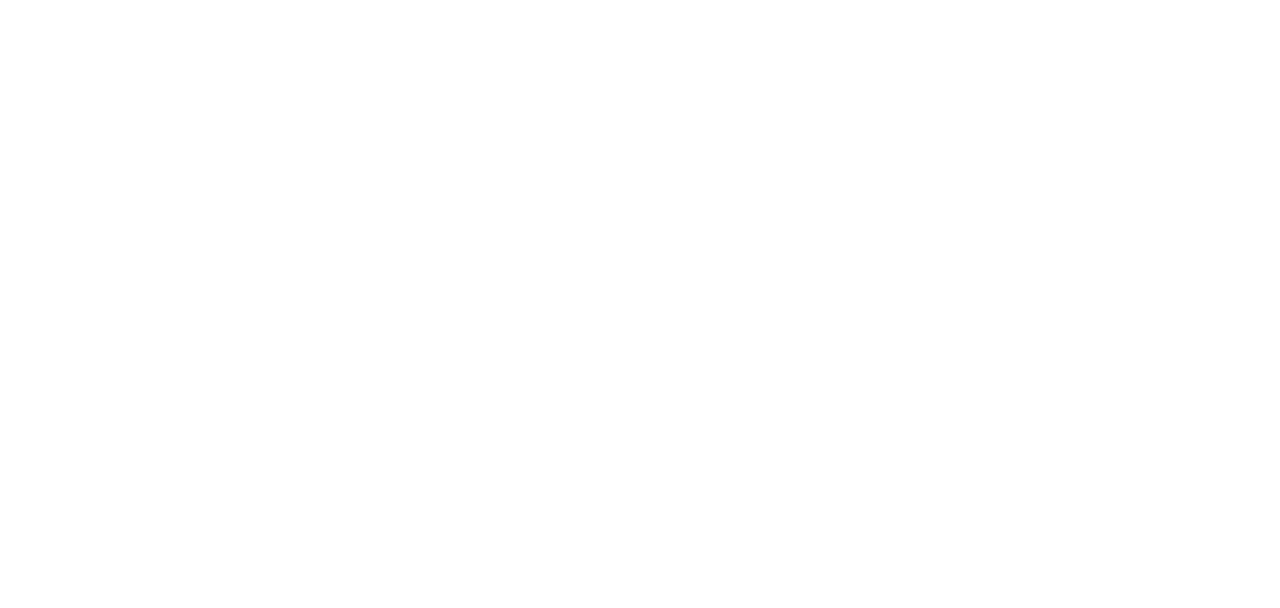
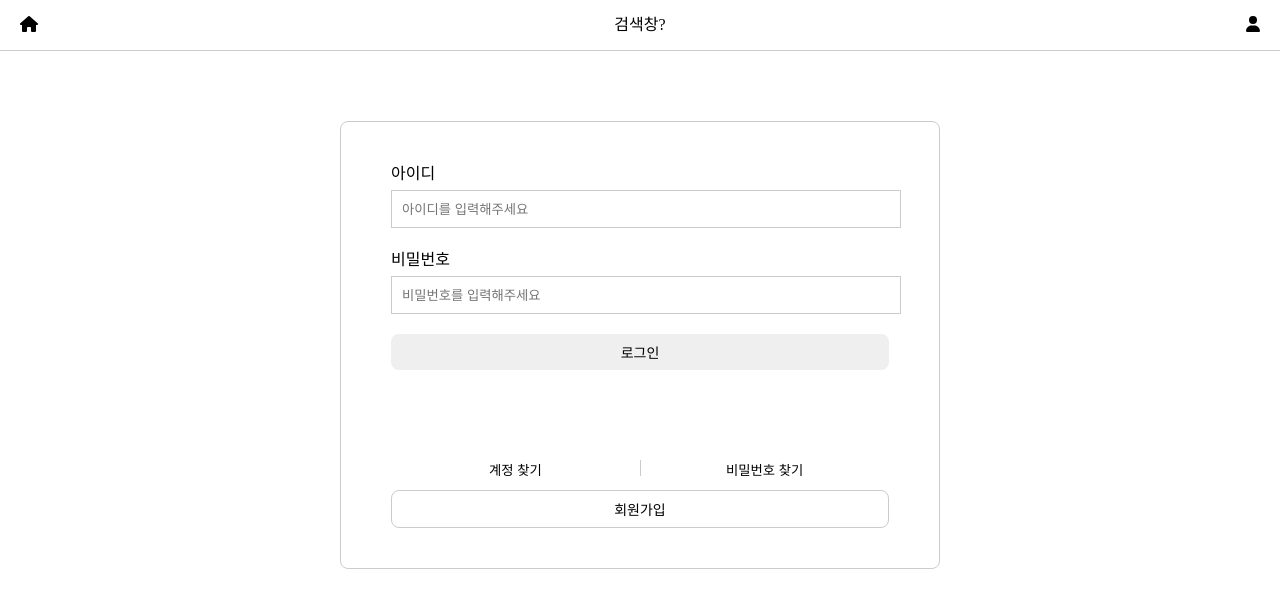
Before and after one commit to todo-list-project/todo-FE, a React (Create React App) app: page /#/login in a window 1280 px wide. Before the commit this address had no page. Shown: the top 608 px of the page. Built offline with nearby package versions, Linux system fonts and the light colour scheme.

Commit message:
chore: 마이페이지, 로그인페이지 와이어프레임

```diff
--- a/src/App.js
+++ b/src/App.js
@@ -1,4 +1,5 @@
 import Header from "components/header/Header";
+import Login from "pages/Login/Login";
 import Main from "pages/Main/Main";
 import Mypage from "pages/Mypage/Mypage";
 import { Route, Routes } from "react-router-dom";
@@ -10,6 +11,7 @@
       <Routes>
         <Route path={"/"} element={<Main />} />
         <Route path={"/mypage"} element={<Mypage />} />
+        <Route path={"/login"} element={<Login />} />
       </Routes>
     </div>
   );
--- a/src/components/button/button.scss
+++ b/src/components/button/button.scss
@@ -7,3 +7,12 @@
 .add-button {
   display: flex;
 }
+
+.noline-button {
+  background: none;
+}
+
+.line-button {
+  background: none;
+  border: 1px solid #ccc;
+}
--- a/src/components/header/Header.js
+++ b/src/components/header/Header.js
@@ -1,6 +1,6 @@
 import classNames from "classnames";
 import { Link } from "react-router-dom";
-import { faUser } from "@fortawesome/free-solid-svg-icons";
+import { faUser, faHouse } from "@fortawesome/free-solid-svg-icons";
 import { FontAwesomeIcon } from "@fortawesome/react-fontawesome";
 import "./header.scss";
 
@@ -9,6 +9,11 @@
     <>
       <header className="header">
         {/* NOTE: 검색창 상시검색을 하게 할지 논의 필요, 상시검색 안해도된다면 이름, 로고등이 들어가도 될듯 */}
+        <div className="home">
+          <Link to="/">
+            <FontAwesomeIcon icon={faHouse} />
+          </Link>
+        </div>
         <div>검색창? </div>
         <div className="user">
           {
--- a/src/components/header/header.scss
+++ b/src/components/header/header.scss
@@ -12,8 +12,13 @@
   @include media-mo {
     border-bottom: none;
   }
+  .home, .user {
+    position: absolute;
+  }
+  .home {
+    left: 20px;
+  }
   .user {
-    position: absolute;
     right: 20px;
     top: 0;
     bottom: 0;
--- a/src/pages/Login/Login.js
+++ b/src/pages/Login/Login.js
@@ -1,11 +1,104 @@
-import React from 'react'
+import axios from "axios";
+import React from "react";
+import { useForm } from "react-hook-form";
+import "./login.scss";
+import Header from "components/header/Header";
 
 const Login = () => {
+  const onSubmit = async (data) => {
+    await new Promise((r) => setTimeout(r, 1000));
+
+    // axios
+    //   .post(`https://url`, {
+    //     modelName: data["modelName"],
+    //     brand: data["brand"],
+    //     price: data["price"],
+    //     // size: data["size"],
+    //   })
+    //   .then(function (response) {
+    //     // console.log("dta", response.data);
+    //     alert("회원가입 완료");
+    //   })
+    //   .catch(function (error) {
+    //     // 오류발생시 실행
+    //   })
+    //   .then(function () {
+    //     // 항상 실행
+    //   });
+    console.log("data", data);
+  };
+
+  const {
+    register,
+    handleSubmit,
+    reset,
+    formState: { isSubmitting, isDirty, errors },
+  } = useForm({ mode: "onChange" });
+
   return (
-    <div className='page login-page'>
+    <div className="page login-page">
+      <Header />
+      <div className="content">
+        <form onSubmit={handleSubmit(onSubmit)}>
+          <div className="input-wrap">
+            <label htmlFor="id">아이디</label>
+            <input
+              id="id"
+              type="text"
+              placeholder="아이디를 입력해주세요"
+              aria-invalid={!isDirty ? undefined : errors.id ? "true" : "false"}
+              {...register("id", {
+                required: "아이디는 필수 입력입니다.",
+                minLength: {
+                  value: 4,
+                  message: "4글자 이상 입력해주세요.",
+                },
+              })}
+            />
+            {errors.id && <small role="alert">{errors.id.message}</small>}
+          </div>
+          <div className="input-wrap">
+            <label htmlFor="password">비밀번호</label>
+            <input
+              id="password"
+              type="password"
+              placeholder="비밀번호를 입력해주세요"
+              aria-invalid={
+                !isDirty ? undefined : errors.password ? "true" : "false"
+              }
+              {...register("password", {
+                required: "비밀번호는 필수 입력입니다.",
+                minLength: {
+                  value: 8,
+                  message: "8자리 이상 비밀번호를 사용해주세요.",
+                },
+              })}
+            />
+            {errors.password && (
+              <small role="alert">{errors.password.message}</small>
+            )}
+          </div>
+          <div className="button-wrap">
+            <button
+              type="submit"
+              disabled={isSubmitting}
+              className="default-button submit-button"
+            >
+              로그인
+            </button>
+          </div>
+        </form>
+        <div>
+          <div className="search-regist">
+            <button className="noline-button">계정 찾기</button>
+            <div className="divider"></div>
+            <button className="noline-button">비밀번호 찾기</button>
+          </div>
+          <button className="default-button line-button submit-button">회원가입</button>
+        </div>
+      </div>
+    </div>
+  );
+};
 
-    </div>
-  )
-}
-
-export default Login
+export default Login;
--- /dev/null
+++ b/src/pages/Login/login.scss
@@ -0,0 +1,46 @@
+.login-page {
+  label, small {
+    display: block;
+  }
+  small {
+    color: #ff5a5a;
+  }
+  .input-wrap {
+    margin-bottom: 20px;
+    input {
+      margin-top: 4px;
+      padding-left: 10px;
+      width: 100%;
+      height: 36px;
+      border: 1px solid #ccc;
+    }
+  }
+  .content {
+    width: 600px;
+    margin-top: 70px;
+    border: 1px solid #ccc;
+    border-radius: 8px;
+    padding: 40px 50px;
+    box-sizing: border-box;
+  }
+  .divider {
+    background: #ccc;
+    width: 1px;
+    height: 16px;
+  }
+  .default-button, .line-button {
+    width: 100%;
+    justify-content: center;
+  }
+  .search-regist {
+    display: flex;
+    justify-content: center;
+    margin-top: 90px;
+    margin-bottom: 10px;
+    button {
+      width: 100%;
+      justify-content: center;
+      height: 20px;
+    }
+  }
+}
--- a/src/pages/Mypage/Mypage.js
+++ b/src/pages/Mypage/Mypage.js
@@ -6,9 +6,12 @@
 const Mypage = () => {
   return (
     <div className="page my-page">
+      <Header />
       <div className="content">
-        내 정보가 보이는 부분, <br />총 할일 목록(내 할일 + 공유된 할일 + 완료된
-        할일), 좋아요
+        <div className="desc">
+          내 정보가 보이는 부분, <br />총 할일 목록(내 할일 + 공유된 할일 +
+          완료된 할일), 좋아요
+        </div>
         <div className="info">
           <div className="aside">
             <ul>
@@ -26,7 +29,7 @@
                 </ul>
               </li>
             </ul>
-            <Button>계정탈퇴</Button>
+            <Button classname="default-button delete-button">계정탈퇴</Button>
           </div>
           <div className="content-item">왼쪽의 탭마다 다른 선택한 내용</div>
         </div>
--- a/src/pages/Mypage/mypage.scss
+++ b/src/pages/Mypage/mypage.scss
@@ -1,6 +1,8 @@
 .my-page {
   .info {
     display: flex;
+    margin-top: 20px;
+    gap: 30px;
   }
   .aside {
     display: flex;
@@ -9,13 +11,28 @@
     min-width: 180px;
     > ul > li {
       margin-bottom: 16px;
+      li {
+        line-height: 30px;
+        cursor: pointer;
+      }
     }
     strong {
       display: block;
+      padding-bottom: 10px;
+      margin-bottom: 10px;
+      border-bottom: 1px solid black;
     }
+  }
+  .desc {
+    margin-top: 60px;
+    padding: 20px;
+    border: 1px solid #ccc;
   }
   .content-item {
     display: flex;
     width: 100%;
   }
+  .delete-button {
+    justify-content: center;
+  }
 }
```
Also changed, not shown: src/pages/Info/Info.js (added, +11 -0 lines).
